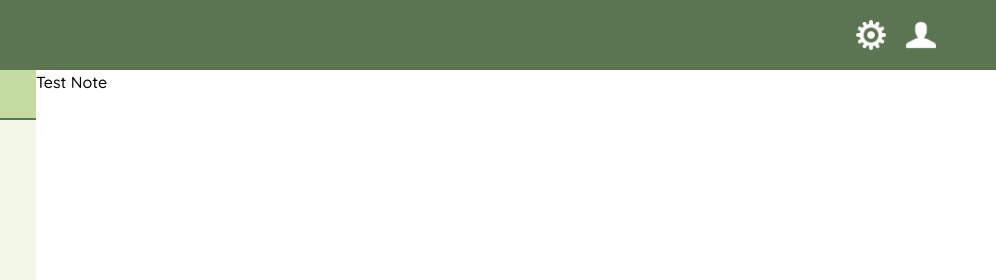
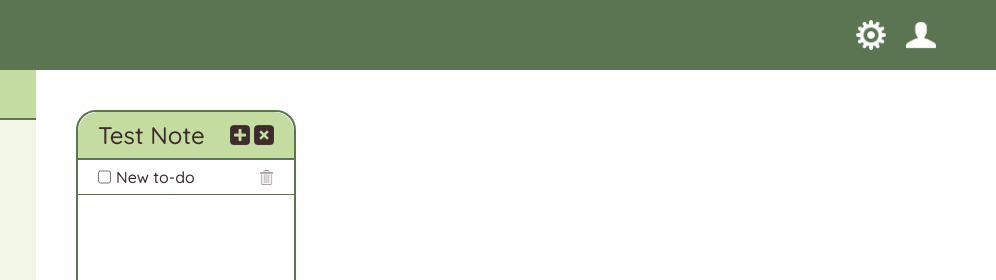
Before and after one commit to gr19467/ToDo, a plain HTML site: page html/index.html in a window 1280 px wide. Shown: the top 280 px of the page, 284-1280 px from the left. Drawn offline with Linux system fonts and the light colour scheme.

Commit message:
finished note styling

```diff
--- a/css/style.scss
+++ b/css/style.scss
@@ -6,6 +6,8 @@ $darkGreen: #5B7553;
 $teal: #36827F;
 $brown: #3D2C2E;
 $lighterBrown: #533c3f;
+$smallBorder: 1px solid $darkGreen;
+$largeBorder: 2px solid $darkGreen;
 
 @mixin padding($top, $bottom, $right, $left){
     padding-top: $top;
@@ -64,7 +66,7 @@ body{
 
     .header{
         background-color: $lightGreen;
-        border-bottom: 2px solid $darkGreen;
+        border-bottom: $largeBorder;
 
         font-size: 200%;
 
@@ -84,7 +86,7 @@ body{
         color: $brown;
         font-size: 125%;
 
-        border-bottom: 1px solid $darkGreen;
+        border-bottom: $smallBorder;
 
         img{
             display: none;
@@ -101,3 +103,54 @@ body{
         }
 
 /* Right Area */
+    .rightArea{
+        width: 75%;
+        height: 100%;
+
+        @include padding(40px, 40px, 40px, 40px);
+    }
+
+    .note{
+        width: 25%;
+        height: 75%;
+
+        border-radius: 20px;
+        border: $largeBorder;
+
+        color: $brown;
+
+        .noteTitle{
+            background-color: $lightGreen;
+
+            border-bottom: $largeBorder;
+            border-top-left-radius: 20px;
+            border-top-right-radius: 20px;
+
+            @include padding(5px, 5px, 20px, 20px);
+
+            font-size: 150%;
+
+            .buttons{
+                width: 25%;
+
+                img{
+                    @include images(20px, 20px);
+                }
+            }
+
+
+        }
+
+        .to-do{
+            @include padding(5px, 5px, 20px, 20px);
+            border-bottom: $smallBorder;
+
+            input{
+                margin-right: 5px;
+            }
+
+            img{
+                @include images(15px, 15px);
+            }
+        }
+    }
--- a/html/index.html
+++ b/html/index.html
@@ -26,8 +26,8 @@
     <div class="mainArea flex">
         <!--Left Bar-->
         <div class="leftBar" id="leftBar" contenteditable="true">
-            <div class="header flex justify-between">
-                <h1 contenteditable="false">Lists</h1>
+            <div contenteditable="false" class="header flex justify-between">
+                <h1>Lists</h1>
                 <img class="self-center" onclick="newNote()" src="/Images/add.png" alt="">
             </div>
             <!--Test Note
@@ -35,9 +35,19 @@
             Test Note-->
         </div>
         <!--Right Area-->
-        <div>
-            <div>
-                <h1>Test Note</h1>
+        <div class="rightArea">
+            <div class="note">
+                <div class="noteTitle flex justify-between">
+                    Test Note
+                    <div class="buttons flex justify-between">
+                        <img class="self-center" onclick="newToDo()" src="/Images/add.png" alt="">
+                        <img class="self-center" onclick="closeNote()" src="/Images/close.png" alt="">
+                    </div>
+                </div>
+                <div class="to-do flex justify-between">
+                    <div class="flex"><input type="checkbox">New to-do</div>
+                    <img class="self-center" onclick="deleteToDo()" src="/Images/trash.png" alt="">
+                </div>
             </div>
         </div>
     </div>
--- a/js/functions.js
+++ b/js/functions.js
@@ -1,26 +1,57 @@
+
+/*New*/
+    /*creates a new noteTab*/
     var i = 0;
 
     function newNote(){
+        /*increment i*/
         i++;
 
+        /*create the new div*/
         const node = document.createElement("div");
 
+        /*create the note title*/
         const textnode = document.createTextNode("New Note");
 
+        /*create the trash image and add its classes/attributes*/
         const trash = document.createElement("img");
         trash.setAttribute("src", "/images/trash.png");
         trash.setAttribute("onclick", "deleteNote(" + i + ")")
         trash.classList.add("self-center");
 
+        /*add the title and image*/
         node.appendChild(textnode);
         node.appendChild(trash);
 
+        /*add the note's classes/attributes*/
         node.classList.add("noteTab", "flex", "justify-between")
-    node.setAttribute("id", "note" + i);
+        node.setAttribute("id", "noteTab" + i);
 
+        /*add the div to the left bar*/
         document.getElementById("leftBar").appendChild(node);
     }
 
+    /*creates a new toDo*/
+    function newToDo(){
+
+    }
+
+/*Delete/Close*/
+    /*deletes a note*/
     function deleteNote(num){
-    document.getElementById("note" + num).remove();
+        /*remove the note tab from the left bar*/
+        document.getElementById("noteTab" + num).remove();
+
+        /*hide the note if it was open*/
+        document.getElementById("note" + num).hidden() = true;
     }
+
+    /*hides a note*/
+    function closeNote(num){
+        document.getElementById("note" + num).hidden() = true;
+    }
+
+    /*deletes to-do*/
+    function deleteToDo(num){
+        document.getElementById("toDo" + num).remove();
+    }
```
Also changed, not shown: Images/close.png (added), css/style.css, 2 other files. Lines whose indentation alone changed are shown as unchanged.
